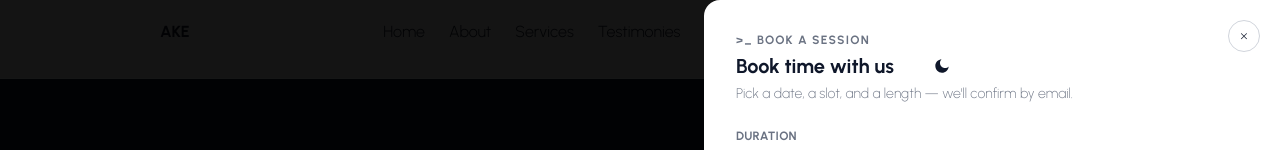
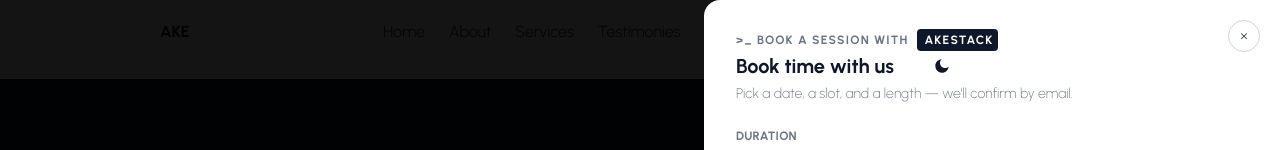
Before and after one commit to Kelechiemmanuel/Portfolio, a React (Vite) app in the folder Frontend/: page /services in a window 1280 px wide. Both pictures are taken after a click on the button "Book A Session". Shown: the top 150 px of the page. Built offline with nearby package versions, Linux system fonts and the light colour scheme; no server answers.

Commit message:
✅✅✅✅

```diff
--- a/Frontend/src/features/Booking.jsx
+++ b/Frontend/src/features/Booking.jsx
@@ -159,7 +159,9 @@ const Booking = () => {
 
                                 <div className='p-6 sm:p-8'>
                                     <div className='mb-6'>
-                                        <div className='text-xs font-bold tracking-widest uppercase text-gray-500 dark:text-gray-400 mb-1'>&gt;_ Book a session</div>
+                                        <div className='text-xs font-bold tracking-widest uppercase text-gray-500 dark:text-gray-400 mb-1'>&gt;_ Book a session with
+                                            <span className='bg-[#0F172A] text-white dark:bg-white dark:text-[#0F172A] ml-2 rounded-sm p-1'> AkeStack</span>
+                                        </div>
                                         <div className='flex justify-start items-center gap-10'>
                                             <h2 className='text-xl font-bold'>Book time with us</h2>
                                             <ThemeToggle />
--- a/Frontend/src/pages/Services.jsx
+++ b/Frontend/src/pages/Services.jsx
@@ -85,7 +85,7 @@ const items = [
     {
         id: 5,
         serial: "05",
-        titles: "Brand Positioning",
+        title: "Brand Positioning",
         description: <div>
             <p className='pb-10'>SvelteKit for applications that need to be fast by default. Server-side rendering,
                 edge deployment, and bundle sizes your users will thank you for.
@@ -100,7 +100,7 @@ const items = [
             </div>
         </div>,
 
-    },
+    }
 ]
 
 const cards = [
```
